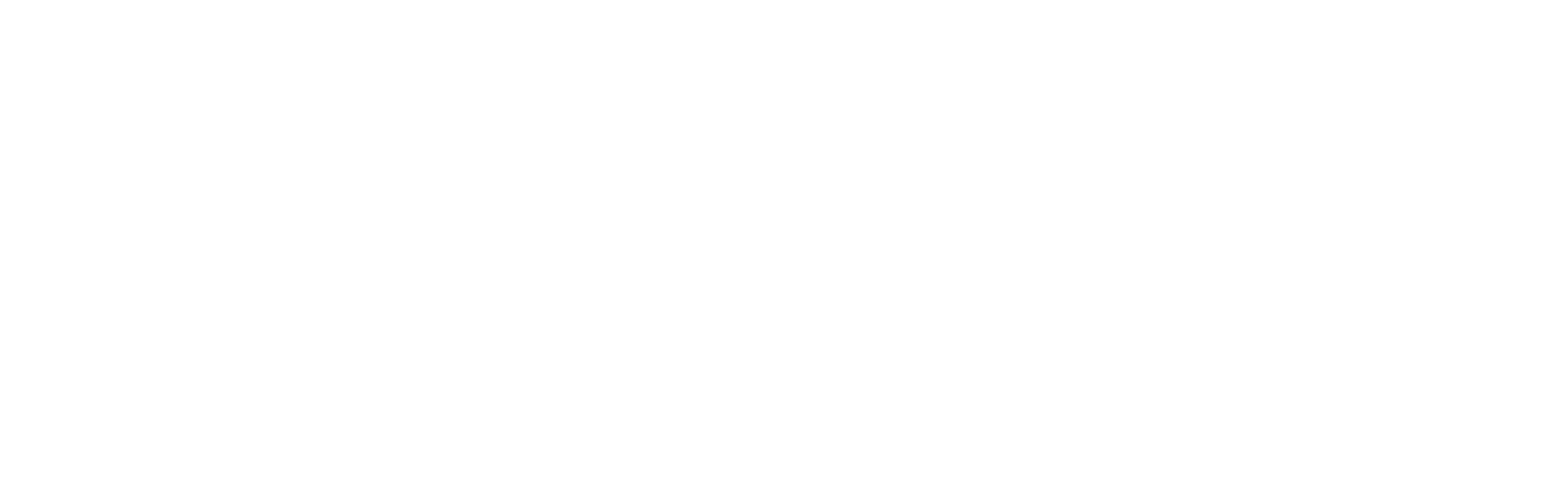
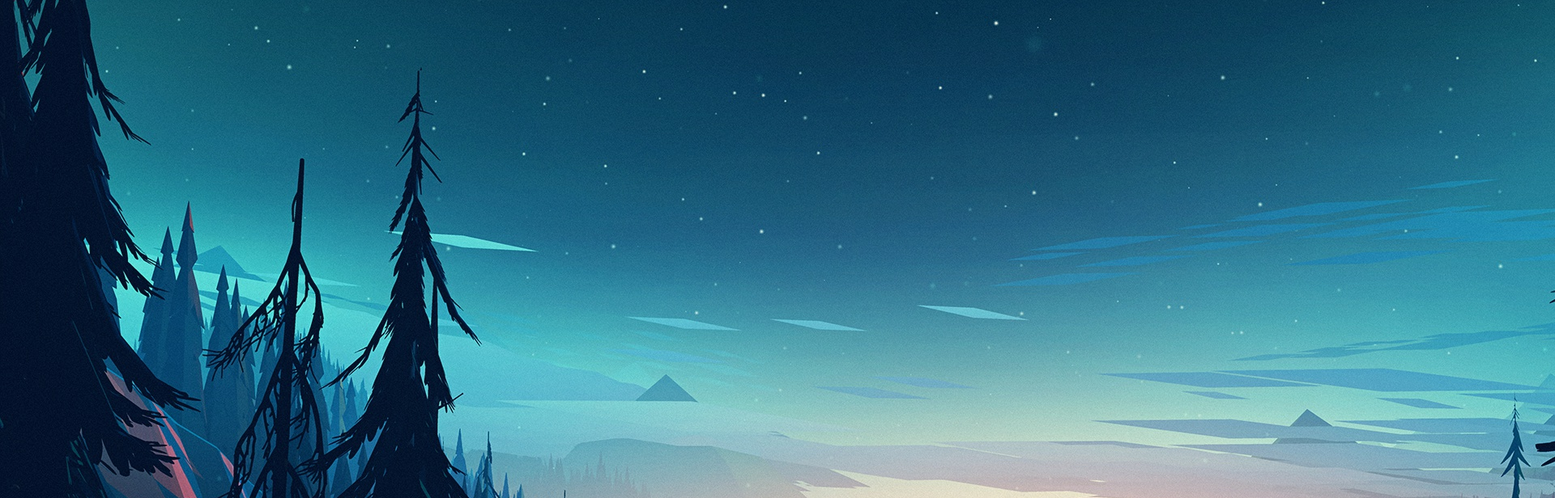
Before and after one commit to js-tasks-ru/htmlcss-20230227_veroncher, a website: page 06-lection4/02-background-image/index.html in a window 1280 px wide. Shown: the top 616 px of the page at 81% size, 1920 px wide, since content can reach past the window. Drawn offline with Linux system fonts and the light colour scheme; files whose address does not match are found by name.

Commit message:
add solution for dz6-background-image

```diff
--- a/06-lection4/02-background-image/background-image.css
+++ b/06-lection4/02-background-image/background-image.css
@@ -0,0 +1,29 @@
+@media screen and (min-width: 400px) {
+    .backgroundImage {
+        background-image: url(D:\GitHub\htmlcss-20230227_veroncher\06-lection4\02-background-image\public\forest_400.jpg);
+    }
+}
+
+@media screen and (min-width: 768px) {
+    .backgroundImage {
+        background-image: url(D:\GitHub\htmlcss-20230227_veroncher\06-lection4\02-background-image\public\forest_768.jpg);
+    }
+}
+
+@media screen and (min-width: 1024px) {
+    .backgroundImage {
+        background-image: url(D:\GitHub\htmlcss-20230227_veroncher\06-lection4\02-background-image\public\forest_1024.jpg);
+    }
+}
+
+@media screen and (min-width: 2560px) {
+    .backgroundImage {
+        background-image: url(D:\GitHub\htmlcss-20230227_veroncher\06-lection4\02-background-image\public\forest_1024.jpg);
+    }
+}
+
+.backgroundImage {
+    background-color: #cccc;
+    max-width: 100%;
+    background-repeat: no-repeat;
+}
--- a/06-lection4/02-background-image/index.html
+++ b/06-lection4/02-background-image/index.html
@@ -1,10 +1,16 @@
 <!DOCTYPE html>
 <html lang="ru">
-    <head>
-        <link rel="stylesheet" href="../../assets/css/main.css">
-        <link rel="stylesheet" href="./background-image.css">
-    </head>
-    <body>
 
-    </body>
+<head>
+    <link rel="stylesheet" href="../../assets/css/main.css">
+    <link rel="stylesheet" href="./background-image.css">
+</head>
+
+<body>
+    <meta name="viewport" content="width=device-width, initial-scale=1.0">
+    <div class="backgroundImage">
+        <img src="D:\GitHub\htmlcss-20230227_veroncher\06-lection4\02-background-image\public\forest_2560.jpg" alt="background-image">
+    </div>
+</body>
+
 </html>
```
